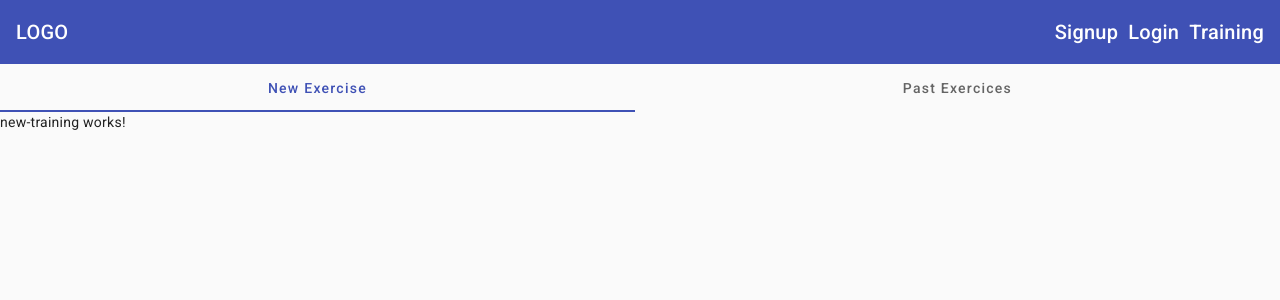
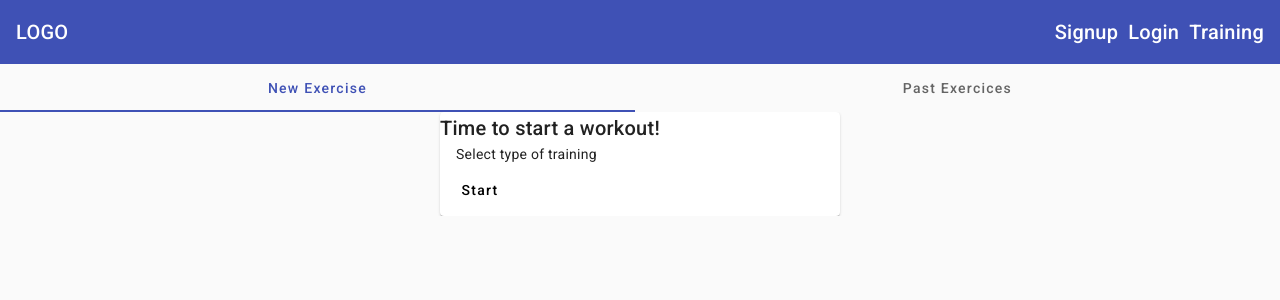
Before and after one commit to med31/angular-material-learn, an Angular app: page /training in a window 1280 px wide. Shown: the top 300 px of the page. Built offline with nearby package versions, Linux system fonts and the light colour scheme.

Commit message:
47. Adding some "Cards"

```diff
--- a/src/app/training/new-training/new-training.component.html
+++ b/src/app/training/new-training/new-training.component.html
@@ -1 +1,11 @@
-<p>new-training works!</p>
+<section class="new-training" fxLayout fxLayoutAlign="center">
+  <mat-card fxFlex="400px">
+    <mat-card-title>Time to start a workout!</mat-card-title>
+    <mat-card-content>
+      Select type of training
+    </mat-card-content>
+    <mat-card-actions>
+      <button type="submit" mat-button> Start</button>
+    </mat-card-actions>
+  </mat-card>
+</section>
```
Also changed, not shown: src/app/app.module.ts (+5 -2 lines).
